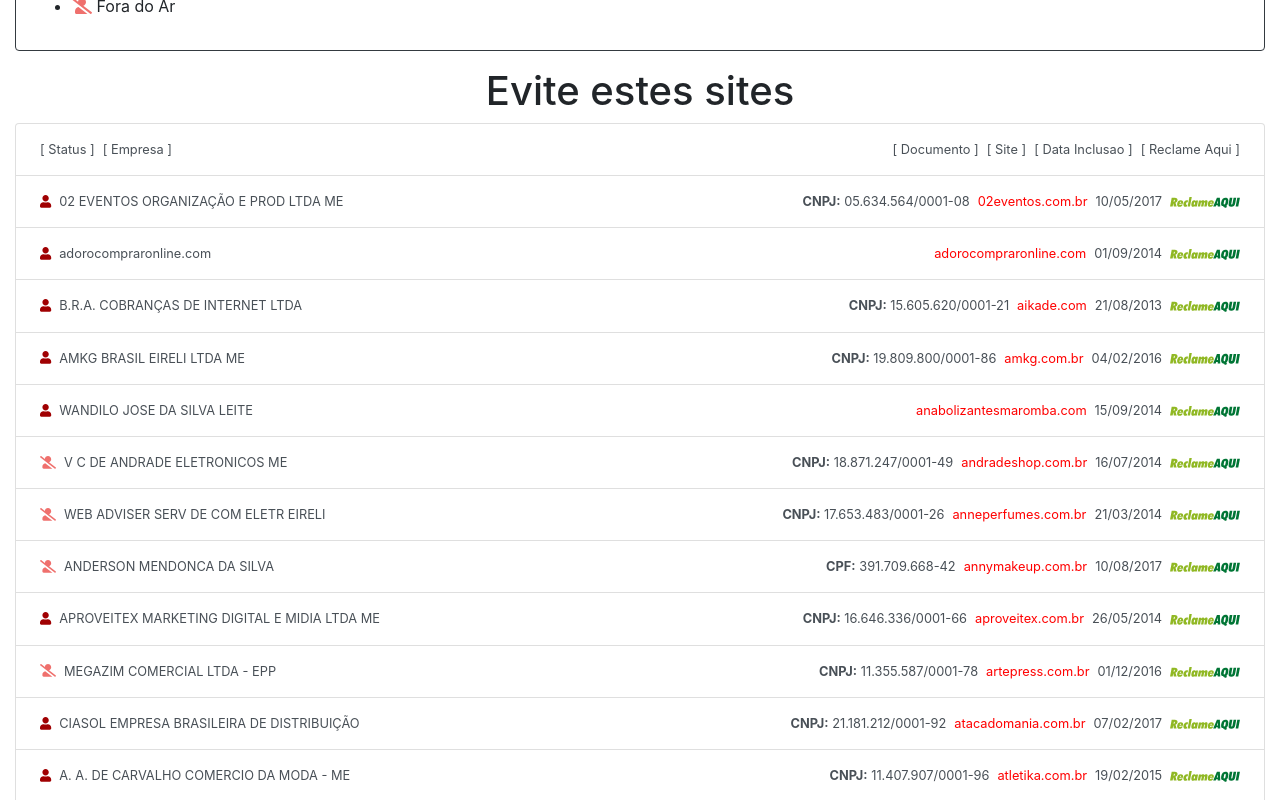
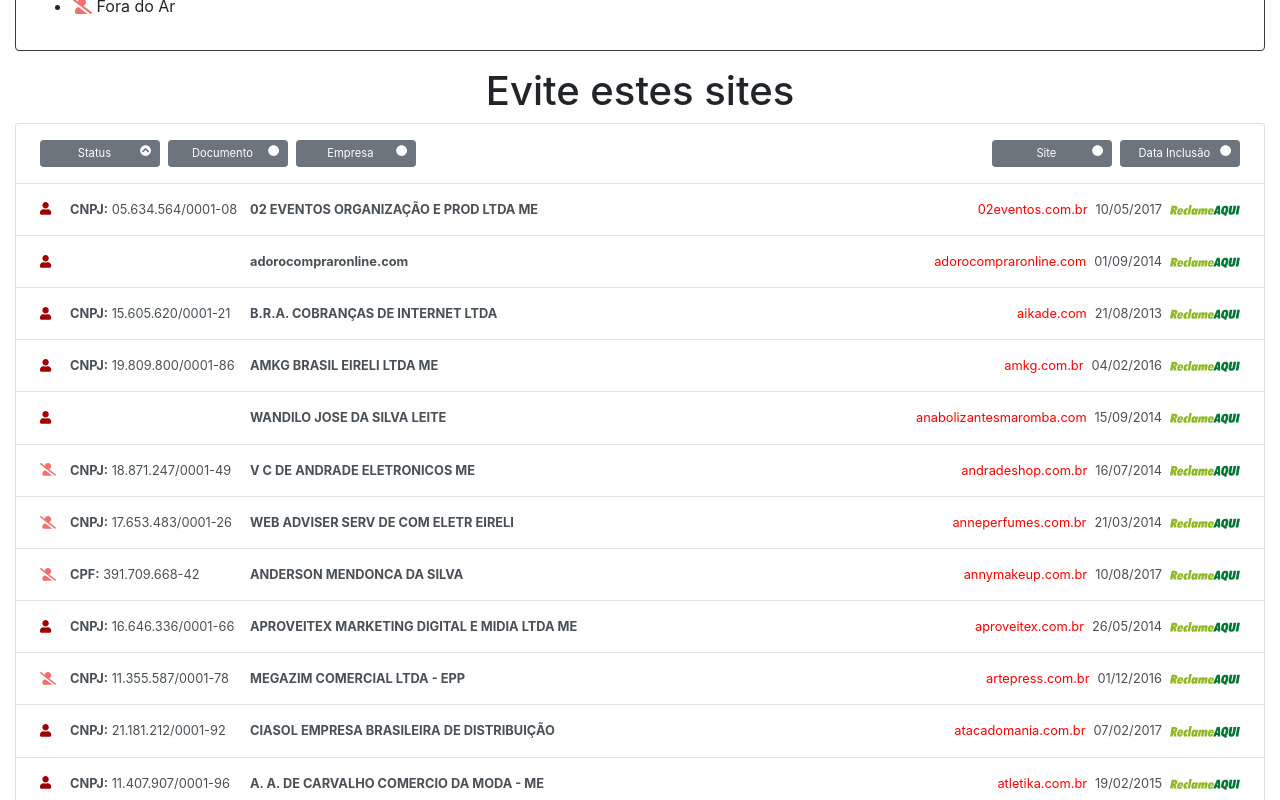
Before and after one commit to tiagojesus/procomsp_evitesites, a React (Create React App) app: page / in a window 1280 px wide. Shown: the part 860-1660 px from the top of the page. Built offline with nearby package versions, Linux system fonts and the light colour scheme.

Commit message:
Preparando o menu para preparar para ordenar a lista

```diff
--- a/src/App.css
+++ b/src/App.css
@@ -35,8 +35,13 @@
   color: #a00002;
 }
 
-site--url{
+.site--url{
   color: #a00002;
+}
+
+.site-lista--button{
+  width: 120px;
+  font-size: 0.7rem;
 }
 
 @keyframes App-logo-spin {
--- /dev/null
+++ b/src/components/cpf-cnpj-formatador.js
@@ -0,0 +1,46 @@
+import {Component} from "react";
+import React from "react";
+
+class CpfCnpjFormatador extends Component {
+    formatar(numeroDocumento) {
+        let tipo = null;
+        //Remove tudo o que não é dígito
+        numeroDocumento = numeroDocumento.replace(/\D/g, "");
+
+        if (numeroDocumento.length <= 11) { //CPF
+            tipo = "CPF";
+            //Coloca um ponto entre o terceiro e o quarto dígitos
+            numeroDocumento = numeroDocumento.replace(/(\d{3})(\d)/, "$1.$2");
+            //Coloca um ponto entre o terceiro e o quarto dígitos
+            //de novo (para o segundo bloco de números)
+            numeroDocumento = numeroDocumento.replace(/(\d{3})(\d)/, "$1.$2");
+            //Coloca um hífen entre o terceiro e o quarto dígitos
+            numeroDocumento = numeroDocumento.replace(/(\d{3})(\d{1,2})$/, "$1-$2");
+        } else { //CNPJ
+            tipo = "CNPJ";
+            //Coloca ponto entre o segundo e o terceiro dígitos
+            numeroDocumento = numeroDocumento.replace(/^(\d{2})(\d)/, "$1.$2");
+            //Coloca ponto entre o quinto e o sexto dígitos
+            numeroDocumento = numeroDocumento.replace(/^(\d{2})\.(\d{3})(\d)/, "$1.$2.$3");
+            //Coloca uma barra entre o oitavo e o nono dígitos
+            numeroDocumento = numeroDocumento.replace(/\.(\d{3})(\d)/, ".$1/$2");
+            //Coloca um hífen depois do bloco de quatro dígitos
+            numeroDocumento = numeroDocumento.replace(/(\d{4})(\d)/, "$1-$2");
+        }
+
+        return  (<span><b>{tipo}:</b> {numeroDocumento}</span>);
+    }
+
+
+    render() {
+        var numero = this.props.numero;
+
+        if (numero) {
+            numero = numero.toString().trim();
+            return this.formatar(numero);
+        }
+        return null;
+    }
+}
+
+export default CpfCnpjFormatador;
--- a/src/components/sites-list-panel.js
+++ b/src/components/sites-list-panel.js
@@ -1,49 +1,17 @@
 import React, {Component} from 'react';
 import logoReclameAqui from "../reclame-aqui-logo.8cfb52a1.svg";
 import SiteStatus from "./site-status";
+import CpfCnpjFormatador from './cpf-cnpj-formatador';
 
+import { library } from '@fortawesome/fontawesome-svg-core'
+import { FontAwesomeIcon } from '@fortawesome/react-fontawesome'
+import { faChevronDown, faChevronUp,faChevronCircleDown, faChevronCircleUp, faCircle } from '@fortawesome/free-solid-svg-icons'
 
-class CpfCnpj extends Component {
-    formatar(numeroDocumento) {
-        let tipo = null;
-        //Remove tudo o que não é dígito
-        numeroDocumento = numeroDocumento.replace(/\D/g, "");
-
-        if (numeroDocumento.length <= 11) { //CPF
-            tipo = "CPF";
-            //Coloca um ponto entre o terceiro e o quarto dígitos
-            numeroDocumento = numeroDocumento.replace(/(\d{3})(\d)/, "$1.$2");
-            //Coloca um ponto entre o terceiro e o quarto dígitos
-            //de novo (para o segundo bloco de números)
-            numeroDocumento = numeroDocumento.replace(/(\d{3})(\d)/, "$1.$2");
-            //Coloca um hífen entre o terceiro e o quarto dígitos
-            numeroDocumento = numeroDocumento.replace(/(\d{3})(\d{1,2})$/, "$1-$2");
-        } else { //CNPJ
-            tipo = "CNPJ";
-            //Coloca ponto entre o segundo e o terceiro dígitos
-            numeroDocumento = numeroDocumento.replace(/^(\d{2})(\d)/, "$1.$2");
-            //Coloca ponto entre o quinto e o sexto dígitos
-            numeroDocumento = numeroDocumento.replace(/^(\d{2})\.(\d{3})(\d)/, "$1.$2.$3");
-            //Coloca uma barra entre o oitavo e o nono dígitos
-            numeroDocumento = numeroDocumento.replace(/\.(\d{3})(\d)/, ".$1/$2");
-            //Coloca um hífen depois do bloco de quatro dígitos
-            numeroDocumento = numeroDocumento.replace(/(\d{4})(\d)/, "$1-$2");
-        }
-
-        return  (<span><b>{tipo}:</b> {numeroDocumento}</span>);
-    }
-
-
-    render() {
-        var numero = this.props.numero;
-
-        if (numero) {
-            numero = numero.toString().trim();
-            return this.formatar(numero);
-        }
-        return null;
-    }
-}
+library.add(faChevronDown);
+library.add(faChevronUp);
+library.add(faCircle);
+library.add(faChevronCircleUp);
+library.add(faChevronCircleDown)
 
 
 class SitePanel extends Component {
@@ -53,15 +21,15 @@
         return (
             <li class="list-group-item list-group-item-action flex-column align-items-start site">
                 <div className="d-flex flex-nowrap  align-items-stretch w-100 justify-content-start align-items-center">
-                    <div className="p-1">
+                    <div className="p-1" style={{"width":"30px"}}>
                         <SiteStatus status={this.props.site.situacao}/>
                     </div>
+                    <div className="p-1 d-none d-sm-none d-md-block" style={{"width":"180px"}}>
+                        <CpfCnpjFormatador numero={this.props.site.cnpj_cpf}/>
+                    </div>
                     <div className="p-1 flex-fill">
-                        {this.props.site.empresa}
+                        <b>{this.props.site.empresa}</b>
                     </div>
-                    <span className="p-1 d-none d-sm-none d-md-block">
-                        <CpfCnpj numero={this.props.site.cnpj_cpf}/>
-                    </span>
                     <div className="p-1 w-30" style={{'color': "#f00"}}>{this.props.site.url}</div>
 
                     <div className="p-1 d-none d-sm-none d-md-block">{this.props.site.data_inclusao}</div>
@@ -94,18 +62,26 @@
                     <div
                         className="d-flex flex-nowrap  align-items-stretch w-100 justify-content-start align-items-center">
                         <div className="p-1">
-                            [ Status ]
-                        </div>
-                        <div className="p-1 flex-fill">
-                            [ Empresa ]
+                            <button type="button" className="btn btn-secondary btn-sm site-lista--button">
+                                <FontAwesomeIcon icon="chevron-circle-up" className="float-right"/> Status</button>
                         </div>
                         <span className="p-1 d-none d-sm-none d-md-block">
-                            [ Documento ]
+                            <button type="button" className="btn btn-secondary btn-sm site-lista--button">
+                                <FontAwesomeIcon icon="circle" className="float-right"/>Documento</button>
                         </span>
-                        <div className="p-1 w-30">[ Site ]</div>
+                        <div className="p-1 flex-fill">
+                            <button type="button" className="btn btn-secondary btn-sm site-lista--button">
+                                <FontAwesomeIcon icon="circle" className="float-right"/>Empresa</button>
+                        </div>
+                        <div className="p-1 w-30">
+                            <button type="button" className="btn btn-secondary btn-sm site-lista--button">
+                                <FontAwesomeIcon icon="circle" className="float-right"/>Site</button>
+                        </div>
 
-                        <div className="p-1 d-none d-sm-none d-md-block">[ Data Inclusao ]</div>
-                        <div className="p-1 d-none d-sm-block">[ Reclame Aqui ]</div>
+                        <div className="p-1 d-none d-sm-none d-md-block">
+                            <button type="button" className="btn btn-secondary btn-sm site-lista--button">
+                                <FontAwesomeIcon icon="circle" className="float-right"/>Data Inclusão</button>
+                         </div>
                     </div>
                 </li>
 
```
